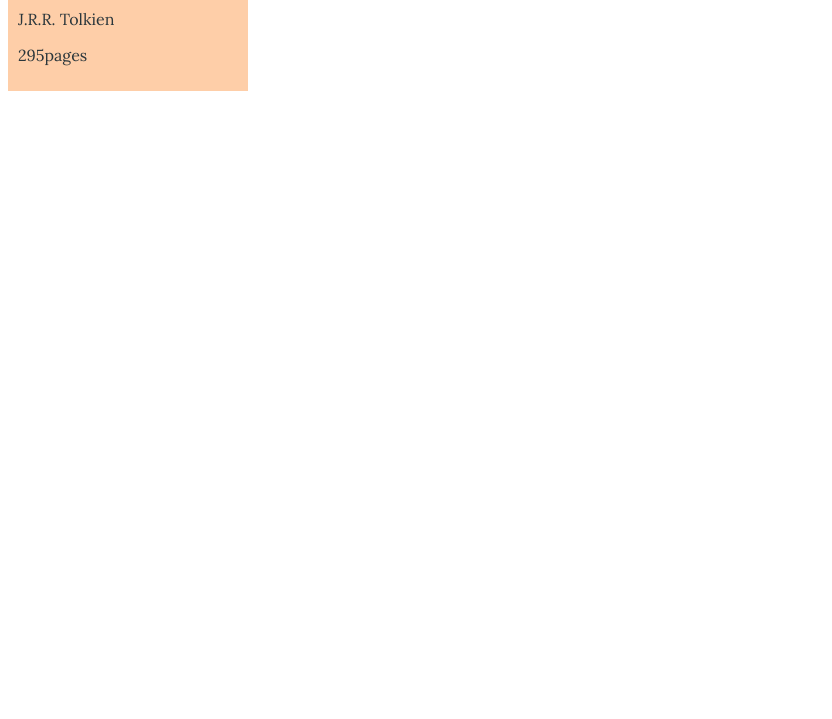
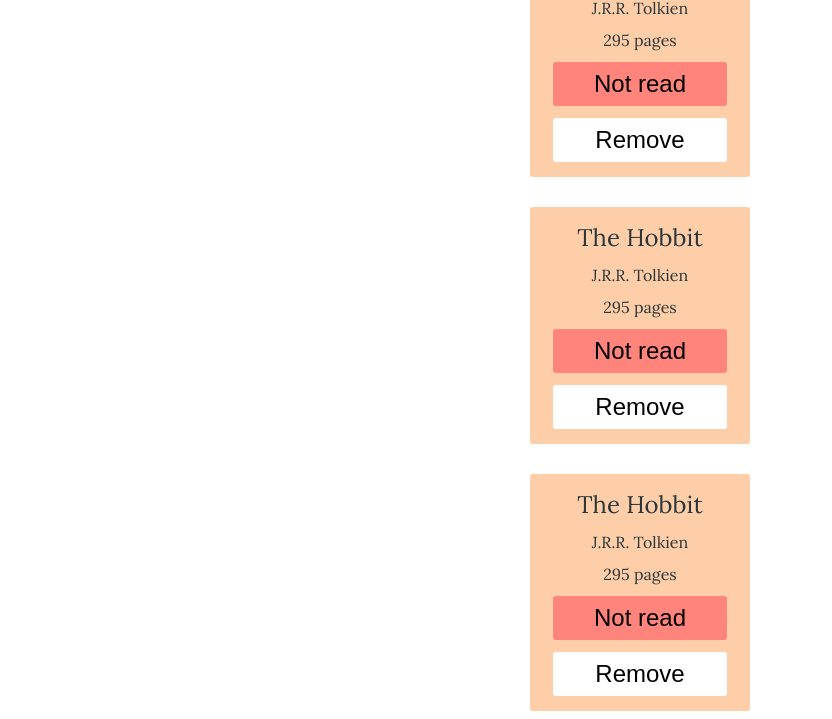
Before and after one commit to Lucas-AVS/library, a plain HTML site: page index.html in a window 1280 px wide. Shown: the part 298-1017 px from the top of the page, without its empty margins (0-832 px from the left). Before the commit the page ends 800 px from the top, so only its background shows below. Drawn offline with Linux system fonts and the light colour scheme.

Commit message:
add: new ul and li style

```diff
--- a/script.js
+++ b/script.js
@@ -16,6 +16,8 @@ function Book(title, author, pages, read) {
 }
 
 const theHobbit = new Book("The Hobbit", "J.R.R. Tolkien", 295, false);
+const theHobbit2 = new Book("The Hobbit", "J.R.R. Tolkien", 295, false);
+const theHobbit3 = new Book("The Hobbit", "J.R.R. Tolkien", 295, false);
 
 function addBookToLibrary() {
   // do stuff here
@@ -30,14 +32,26 @@ function displayLibrary() {
     var h1 = document.createElement("h1");
     var author = document.createElement("p");
     var pages = document.createElement("p");
+    var isReadBtn = document.createElement("button");
+    isReadBtn.className = "isReadBtn";
+    var removeBook = document.createElement("button");
+    removeBook.className = "removeBook";
 
     h1.textContent = book.title;
     author.textContent = book.author;
-    pages.textContent = book.pages + "pages";
+    pages.textContent = book.pages + " pages";
+    {
+      book.read
+        ? (isReadBtn.textContent = "Read")
+        : (isReadBtn.textContent = "Not read");
+    }
+    removeBook.textContent = "Remove";
 
     li.appendChild(h1);
     li.appendChild(author);
     li.appendChild(pages);
+    li.appendChild(isReadBtn);
+    li.appendChild(removeBook);
 
     libraryList.appendChild(li);
   });
--- a/style.css
+++ b/style.css
@@ -91,18 +91,6 @@ header .line{
   transition:0.3s;
 }
 
-ul {
-  width: 220px;
-  display: grid;
-  grid-template-columns: auto;
-  background-color: var(--yellow);
-  padding: 10px;
-}
-
-ul li{
-  border-radius: 3px;
-}
-
 .modal-content {
   display: flex;
   flex-direction: column;
@@ -111,6 +99,11 @@ ul li{
   border-radius: 3px;
 
   background-color: var(--yellow);
+}
+
+.modal-content h1 {
+  font-size: 2rem;
+  margin: 0 auto;
 }
 
 .modal-content input{
@@ -136,6 +129,7 @@ ul li{
   -moz-user-select: none;
   -ms-user-select: none;
   user-select: none;
+  color: var(--black);
 }
 .modal-content .isRead input {
   position: absolute;
@@ -161,7 +155,7 @@ ul li{
   display: block;
 }
 .modal-content .isRead input:checked ~ .checkmark {
-  background-color: var(--orange);
+  background-color: var(--red);
 }
 .modal-content .isRead .checkmark:after {
   left: 9px;
@@ -193,3 +187,65 @@ ul li{
   background-color: var(--red);
   transition:0.3s;
 }
+
+ul {
+  padding-inline-start: 0;
+  margin: 41px auto 0 auto;
+  width: 220px;
+  display: grid;
+  grid-gap: 30px;
+  grid-template-columns: auto;
+}
+
+ul li{
+  padding: 15px;
+  background-color: var(--yellow);
+  display: flex;
+  flex-direction: column;
+  border-radius: 3px;
+  gap: 12px;
+  align-items: center;
+  justify-content: center;
+}
+
+ul li h1{
+  font-size: 1.5rem;
+  font-weight: 400;
+  margin: 0;
+}
+
+ul li p{
+  font-size: 1rem;
+  font-weight: 400;
+  margin: 0;
+}
+
+ul li button {
+  border: none;
+  outline: none;
+  box-shadow: none;
+  cursor: pointer;
+
+  margin: 0;
+  width: 92%;
+  border-radius: 3px;
+  transition:0.3s;
+  padding: 8px;
+  font-size: 1.5rem;
+}
+
+ul li .isReadBtn{
+  background: var(--orange);
+}
+
+ul li .removeBook{
+  background: white;
+}
+
+
+/*
+var li = document.createElement("li");
+var h1 = document.createElement("h1");
+var author = document.createElement("p");
+var pages = document.createElement("p");
+*/
```
